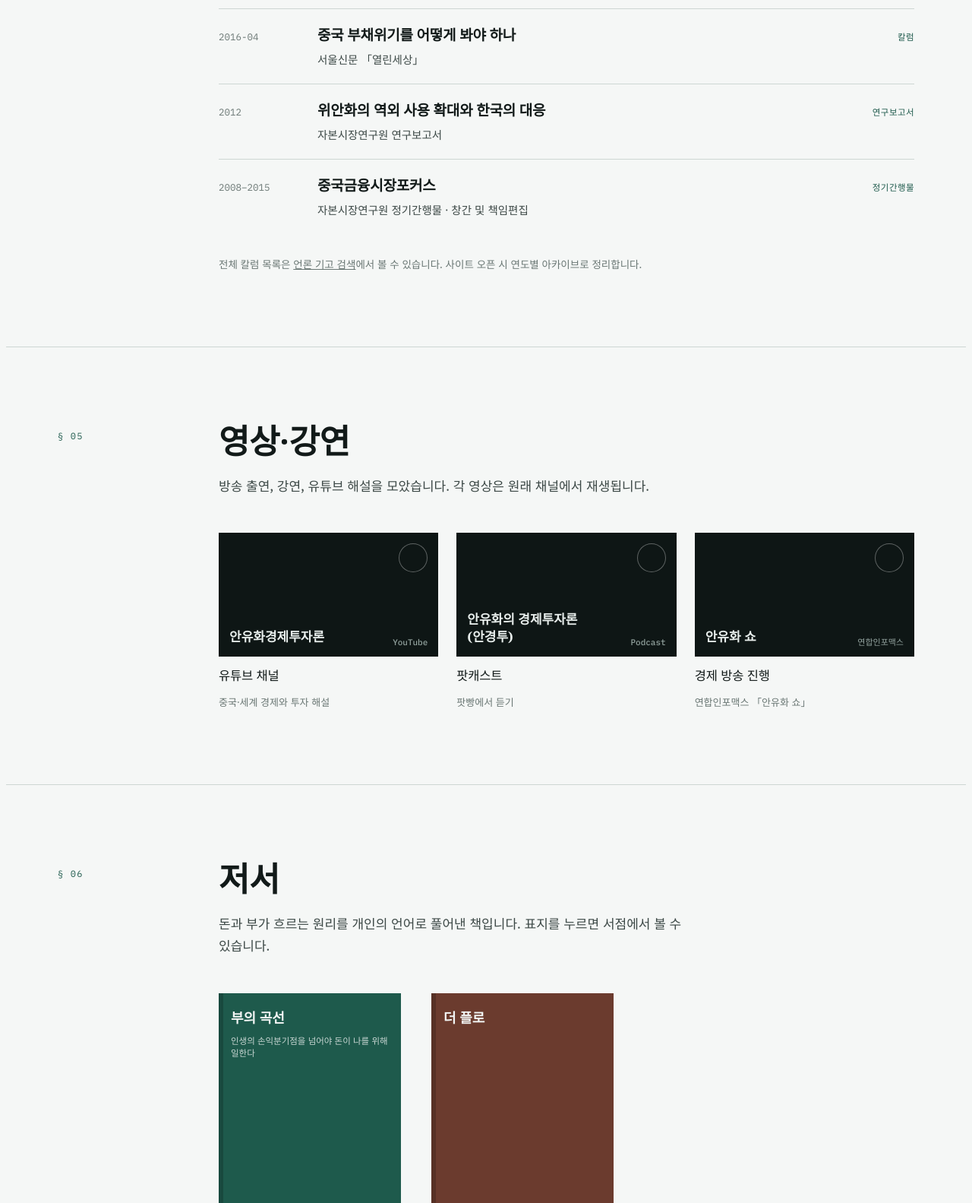
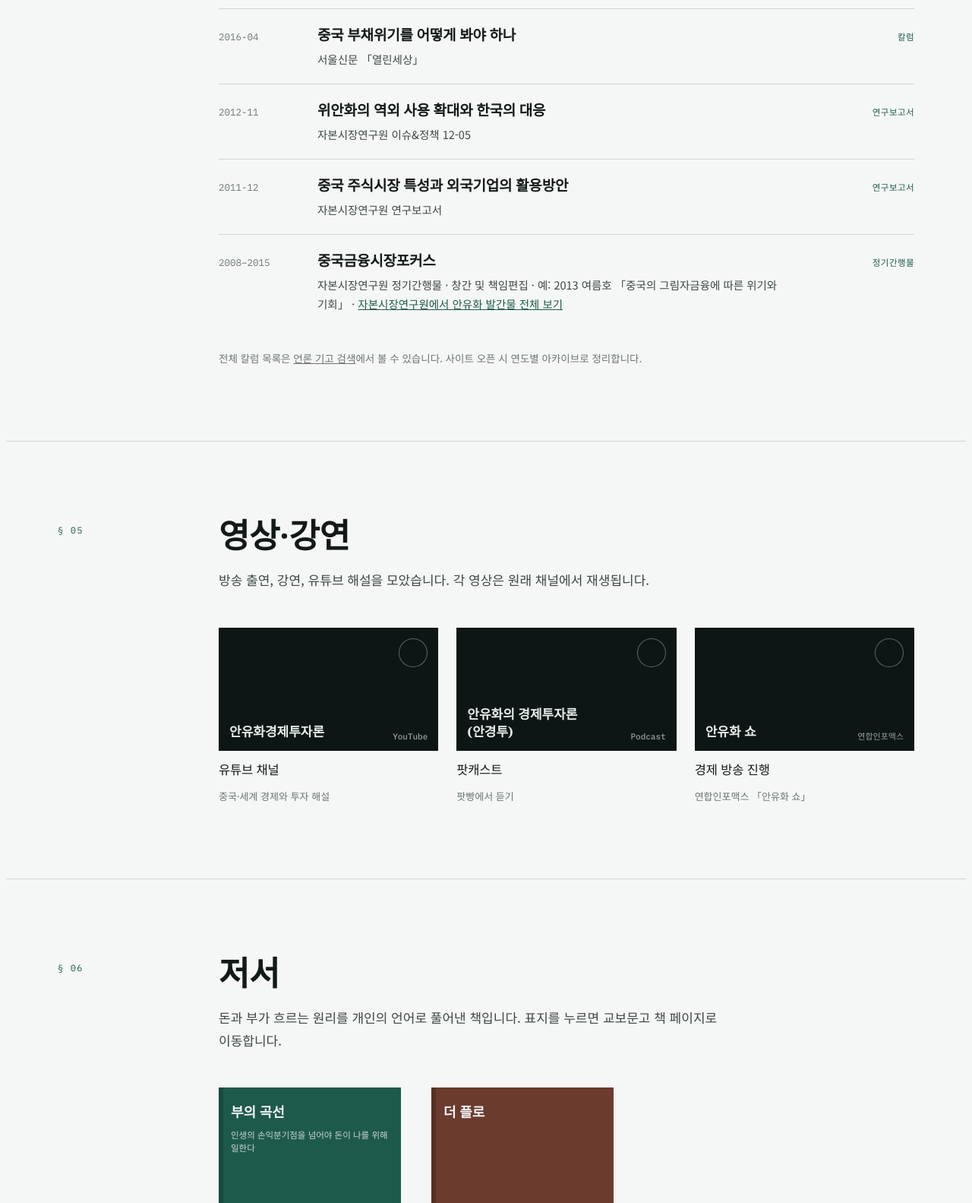
Before and after one commit to YUHUAAN7/csai-homepage, a plain HTML site: page index.html in a window 1280 px wide. Shown: the part 4480-6063 px from the top of the page at 76% size. Drawn offline with Linux system fonts and the light colour scheme.

Commit message:
저서는 교보문고 상세 페이지로, 자본시장연구원 보고서·간행물은 원문 페이지로 연결
Co-Authored-By: Claude Opus 5.5 <noreply@anthropic.com>
Claude-Session: https://claude.ai/code/session_01HCWcYRry3LusqpGgyrwuJ1

```diff
--- a/index.html
+++ b/index.html
@@ -165,6 +165,7 @@ section.s{padding-block:96px;border-top:1px solid var(--line)}
 .articles h3{font-size:19px;line-height:1.5}
 .articles h3 a{text-decoration:none}.articles h3 a:hover{color:var(--jade);text-decoration:underline}
 .articles p{font-size:14.5px;color:var(--ink-2);margin-top:4px}
+.articles p a{color:var(--jade)}
 .tag{font-family:var(--f-mono);font-size:11.5px;color:var(--jade);text-align:right;letter-spacing:.04em}
 @media (max-width:700px){.articles li{grid-template-columns:1fr;gap:4px}.tag{text-align:left}}
 
@@ -434,8 +435,9 @@ section.s{padding-block:96px;border-top:1px solid var(--line)}
         <li data-t="col"><time>2020-02</time><div><h3><a href="https://www.ajunews.com/view/20200213143112344" target="_blank" rel="noopener">코로나19 확산 사태가 세계경제에 미치는 영향</a></h3><p>아주경제 「안유화 칼럼」</p></div><span class="tag">칼럼</span></li>
         <li data-t="col"><time>2019-12</time><div><h3><a href="https://www.ajunews.com/view/20191210100650279" target="_blank" rel="noopener">中 인민은행이 금융안정보고서를 통해 시장에 경보를 울린 이유</a></h3><p>아주경제 「안유화 칼럼」</p></div><span class="tag">칼럼</span></li>
         <li data-t="col"><time>2016-04</time><div><h3><a href="https://m.seoul.co.kr/news/2016/04/28/20160428030007" target="_blank" rel="noopener">중국 부채위기를 어떻게 봐야 하나</a></h3><p>서울신문 「열린세상」</p></div><span class="tag">칼럼</span></li>
-        <li data-t="rep"><time>2012</time><div><h3>위안화의 역외 사용 확대와 한국의 대응</h3><p>자본시장연구원 연구보고서</p></div><span class="tag">연구보고서</span></li>
-        <li data-t="pub"><time>2008–2015</time><div><h3>중국금융시장포커스</h3><p>자본시장연구원 정기간행물 · 창간 및 책임편집</p></div><span class="tag">정기간행물</span></li>
+        <li data-t="rep"><time>2012-11</time><div><h3><a href="https://www.kcmi.re.kr/report/report_view?report_no=259" target="_blank" rel="noopener">위안화의 역외 사용 확대와 한국의 대응</a></h3><p>자본시장연구원 이슈&amp;정책 12-05</p></div><span class="tag">연구보고서</span></li>
+        <li data-t="rep"><time>2011-12</time><div><h3><a href="https://www.kcmi.re.kr/report/report_view?report_no=248" target="_blank" rel="noopener">중국 주식시장 특성과 외국기업의 활용방안</a></h3><p>자본시장연구원 연구보고서</p></div><span class="tag">연구보고서</span></li>
+        <li data-t="pub"><time>2008–2015</time><div><h3><a href="https://www.kcmi.re.kr/publications/pub_end2_view?syear=2013&amp;zcd=002001006&amp;zno=860&amp;cno=2845" target="_blank" rel="noopener">중국금융시장포커스</a></h3><p>자본시장연구원 정기간행물 · 창간 및 책임편집 · 예: 2013 여름호 「중국의 그림자금융에 따른 위기와 기회」 · <a href="https://www.kcmi.re.kr/community/search_basic?topkey=%EC%95%88%EC%9C%A0%ED%99%94" target="_blank" rel="noopener">자본시장연구원에서 안유화 발간물 전체 보기</a></p></div><span class="tag">정기간행물</span></li>
       </ul>
       <p class="draft-note">전체 칼럼 목록은 <a href="https://search.naver.com/search.naver?where=news&amp;query=%EC%95%88%EC%9C%A0%ED%99%94+%EC%B9%BC%EB%9F%BC" target="_blank" rel="noopener">언론 기고 검색</a>에서 볼 수 있습니다. 사이트 오픈 시 연도별 아카이브로 정리합니다.</p>
     </div>
@@ -465,12 +467,12 @@ section.s{padding-block:96px;border-top:1px solid var(--line)}
       <div class="s-mark">§ 06</div>
       <div>
         <h2 data-i="b_title">저서</h2>
-        <p data-i="b_lede">돈과 부가 흐르는 원리를 개인의 언어로 풀어낸 책입니다. 표지를 누르면 서점에서 볼 수 있습니다.</p>
+        <p data-i="b_lede">돈과 부가 흐르는 원리를 개인의 언어로 풀어낸 책입니다. 표지를 누르면 교보문고 책 페이지로 이동합니다.</p>
       </div>
     </div>
     <div class="s-body books">
-      <div class="book"><a href="https://search.kyobobook.co.kr/search?keyword=%EB%B6%80%EC%9D%98%20%EA%B3%A1%EC%84%A0%20%EC%95%88%EC%9C%A0%ED%99%94" target="_blank" rel="noopener"><div class="cover c1"><div><b>부의 곡선</b><em>인생의 손익분기점을 넘어야 돈이 나를 위해 일한다</em></div><small>안유화 지음</small></div></a><h3>부의 곡선</h3><span>경이로움 · 2026 · 최신작</span></div>
-      <div class="book"><a href="https://search.kyobobook.co.kr/search?keyword=%EB%8D%94%20%ED%94%8C%EB%A1%9C%20%EC%95%88%EC%9C%A0%ED%99%94" target="_blank" rel="noopener"><div class="cover c3"><div><b>더 플로</b></div><small>안유화 지음</small></div></a><h3>더 플로</h3><span>경이로움 · 2023 · 첫 단독 저서 · 베스트셀러</span></div>
+      <div class="book"><a href="https://product.kyobobook.co.kr/detail/S000220567836" target="_blank" rel="noopener"><div class="cover c1"><div><b>부의 곡선</b><em>인생의 손익분기점을 넘어야 돈이 나를 위해 일한다</em></div><small>안유화 지음</small></div></a><h3>부의 곡선</h3><span>경이로움 · 2026 · 최신작</span></div>
+      <div class="book"><a href="https://product.kyobobook.co.kr/detail/S000202631370" target="_blank" rel="noopener"><div class="cover c3"><div><b>더 플로</b></div><small>안유화 지음</small></div></a><h3>더 플로</h3><span>경이로움 · 2023 · 첫 단독 저서 · 베스트셀러</span></div>
     </div>
   </div>
 </section>
```
